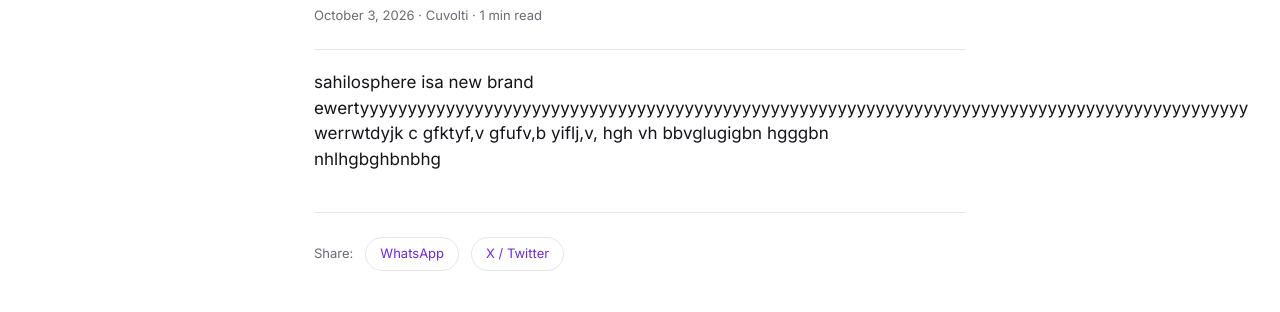
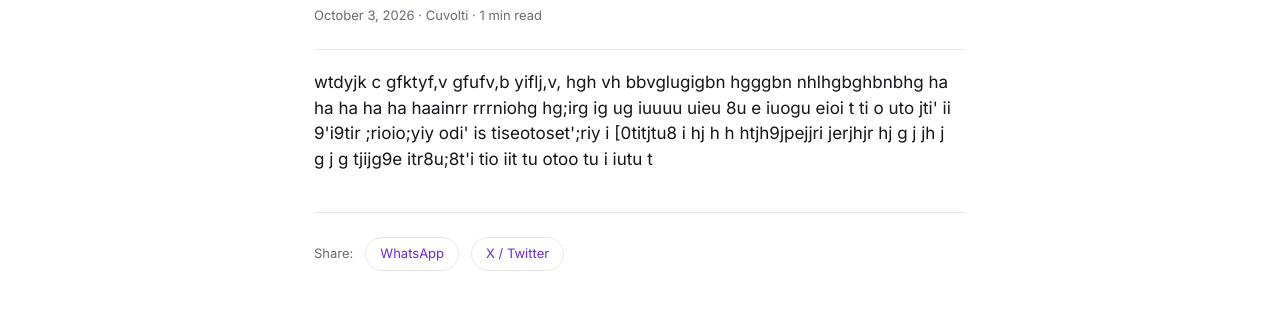
Before and after one commit to sahilosphere/cuvolti, an Eleventy site: page src/articles/sahilosphere.md in a window 1280 px wide. Shown: the part 225-537 px from the top of the page. Built offline with nearby package versions, Linux system fonts and the light colour scheme; Eleventy itself is replaced by a stand-in of ours; files that its build step writes are made by us from their sources.

Commit message:
Update Articles “sahilosphere”

```diff
--- a/src/articles/sahilosphere.md
+++ b/src/articles/sahilosphere.md
@@ -6,4 +6,4 @@ excerpt: this is the firdt ans hhgktydyrfglifukhtgxbncv vcdfb
 image: /assets/uploads/screenshot_2026-10-02_19-37-32.png
 permalink: /sahilosphere/
 ---
-sahilosphere  isa new brand ewertyyyyyyyyyyyyyyyyyyyyyyyyyyyyyyyyyyyyyyyyyyyyyyyyyyyyyyyyyyyyyyyyyyyyyyyyyyyyyyyyyyyyyyyyyyyyy  werrwtdyjk  c gfktyf,v   gfufv,b  yiflj,v, hgh vh  bbvglugigbn   hgggbn nhlhgbghbnbhg
+wtdyjk  c gfktyf,v   gfufv,b  yiflj,v, hgh vh  bbvglugigbn   hgggbn nhlhgbghbnbhg   ha ha ha ha ha haainrr rrrniohg hg;irg  ig ug   iuuuu  uieu 8u e iuogu eioi t ti o uto                  jti' ii 9'i9tir ;rioio;yiy odi'  is tiseotoset';riy i      [0titjtu8 i  hj    h h htjh9jpejjri jerjhjr hj g j jh j g j g  tjijg9e itr8u;8t'i         tio iit tu         otoo  tu i iutu   t
```
